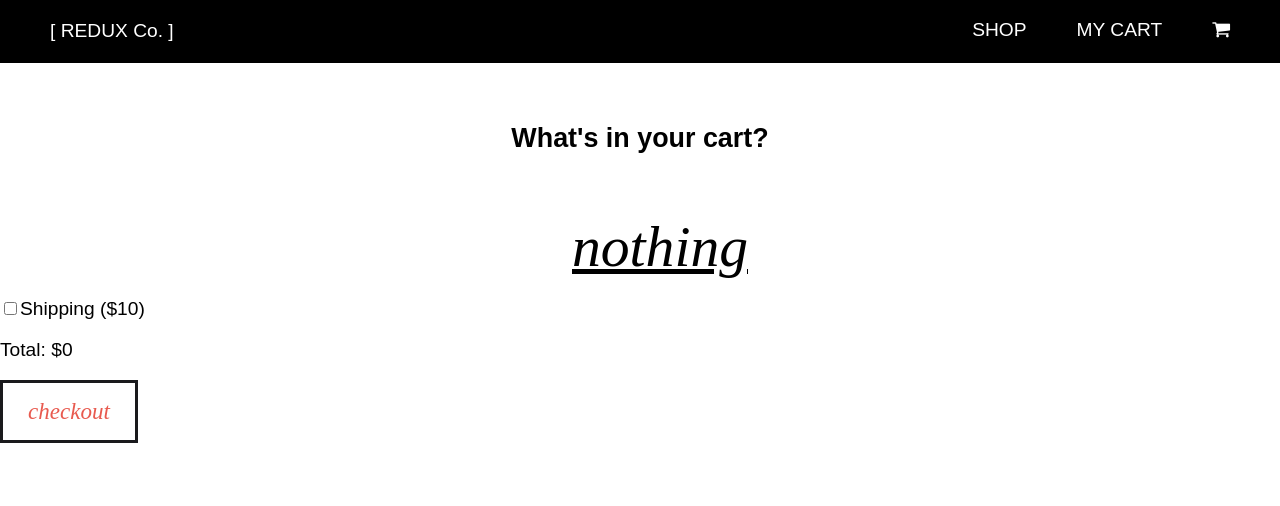
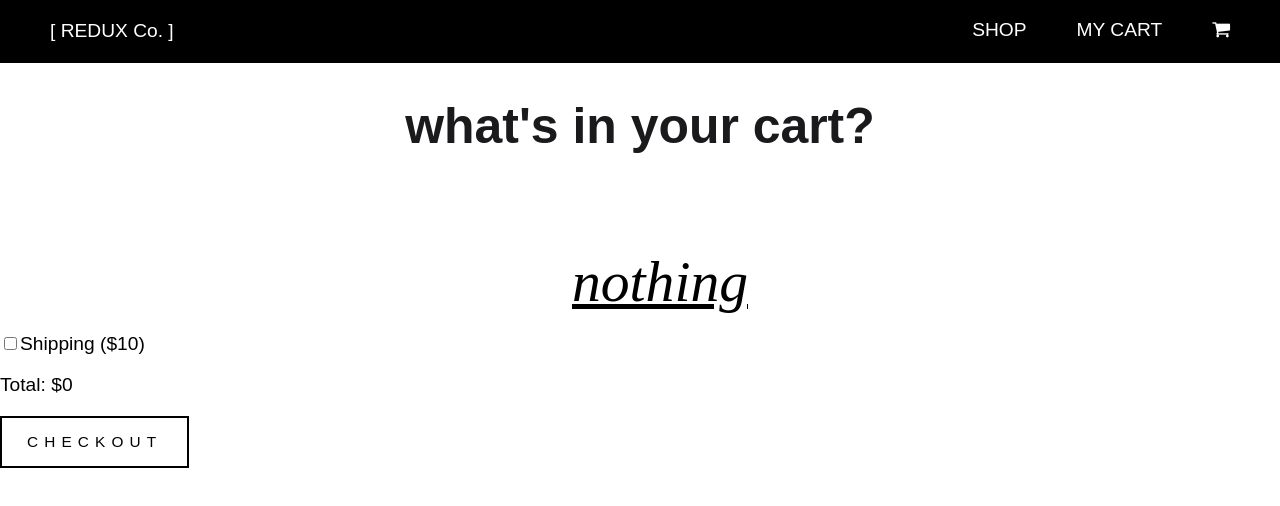
Before and after one commit to jenna-m/redux-co, a React (Create React App) app: page /cart in a window 1280 px wide. Shown: the top 506 px of the page. Built offline with nearby package versions, Linux system fonts and the light colour scheme.

Commit message:
Update App.css

```diff
--- a/src/App.css
+++ b/src/App.css
@@ -4,6 +4,14 @@ body {
   color: #000000;
   font-family: 'Futura', sans-serif;
   font-size: 1.2em;
+}
+
+h1 {
+  margin-bottom: 75px;
+  font-size: 2.6em;
+  color: #1a1a1d;
+  text-transform: lowercase;
+  text-align: center;
 }
 
 /* Navigation Bar */
@@ -81,13 +89,6 @@ body {
   width: 100%;
 }
 
-.new-arrivals-section h1 {
-  margin-bottom: 75px;
-  font-size: 2.6em;
-  color: #1a1a1d;
-  text-transform: lowercase;
-}
-
 .new-arrivals-items {
   display: flex;
   flex-wrap: wrap;
@@ -97,18 +98,12 @@ body {
 
 
 /* Items in cart */
-h1 {
-  text-align: center;
-  margin-top: 60px;
-  margin-bottom: 40px;
-  font-size: 1.4em;
-}
-
 .cart {
   display: flex;
   flex-wrap: wrap;
   justify-content: center;
   justify-items: space-between;
+  width: 100%;
 }
 
 .cart-item-card {
@@ -129,13 +124,19 @@ h1 {
 }
 
 .cart-title {
-  font-size: 1.2em;
+  font-size: 1.4em;
   text-transform: uppercase;
 }
 
 .cart-item-desc {
   font-family: 'Times New Roman', sans-serif;
   font-style: italic;
+  font-size: 1.2em;
+}
+
+.cart-item-price,
+.cart-item-qty {
+  font-size: 1.1em;
 }
 
 /* Message displayed when cart is empty */
@@ -153,13 +154,21 @@ h1 {
   list-style: none;
 }
 
+/* Checkout button */
 .checkout button {
   padding: 15px 25px;
   background-color: #ffffff;
-  border: 3px #1a1a1d solid;
-  color: #e85a4f;
-  font-family: 'Times New Roman', serif;
-  font-style: italic;
-  font-size: 1.2em;
-  text-transform: lowercase;
+  border: 2px solid #000000;
+  color: #000000;
+  font-family: 'Futura', sans-serif;
+  letter-spacing: .4em;
+  font-size: .8em;
+  text-transform: uppercase;
+  transition: background-color .2s ease-in-out .1s, color .2s ease-in-out .1s;
 }
+
+.checkout button:hover {
+  cursor: pointer;
+  background-color: #000000;
+  color: #ffffff;
+}
```
